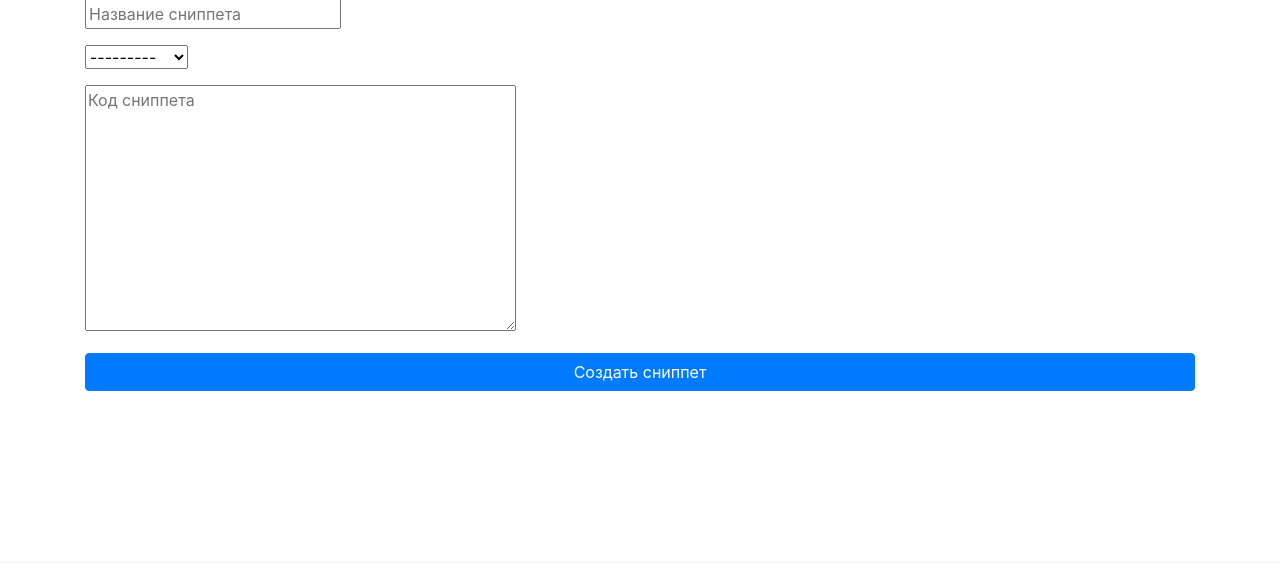
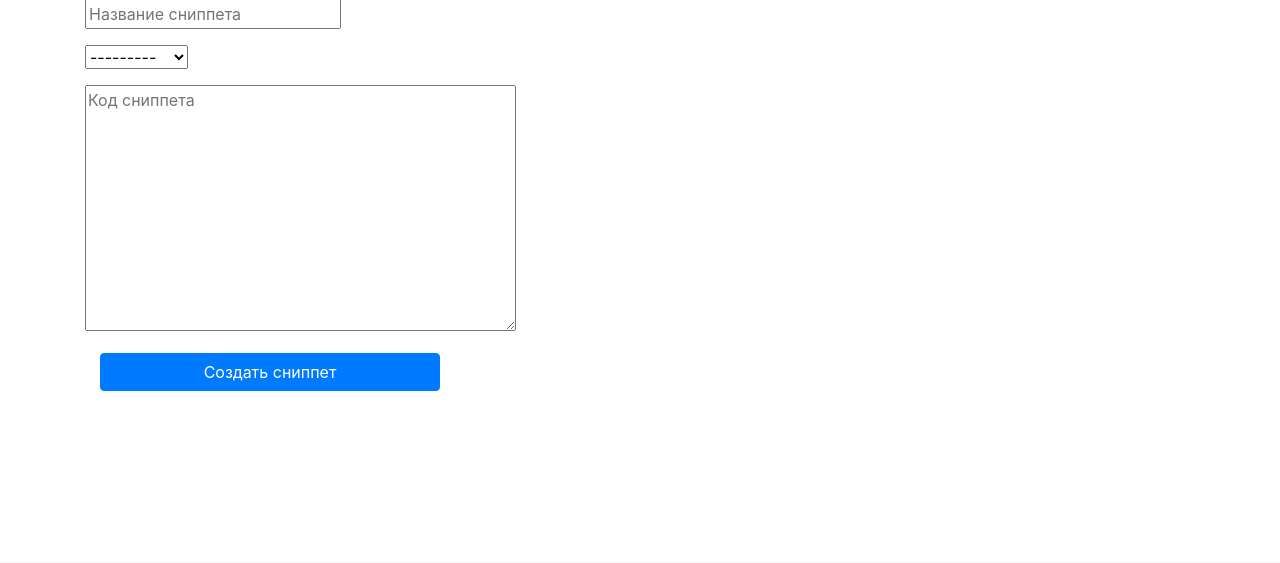
Before and after one commit to Saabenko/Snippets_03032025, a Django app: page /snippets/add in a window 1280 px wide. Shown: the part 158-721 px from the top of the page. Run offline with Django 3.2, Linux system fonts and the light colour scheme; some libraries are stand-ins or nearby versions.

Commit message:
Change SnippetForm_fix-bug

```diff
--- a/templates/pages/add_snippet.html
+++ b/templates/pages/add_snippet.html
@@ -17,7 +17,7 @@
                     {% csrf_token %}
                         {{ form.as_p }}
                     <div class="form_group_row">
-                        <div class col-6>
+                        <div class="col-4">
                             <input type="submit" class="btn btn-primary btn-block" value="Создать сниппет"/>
                         </div>
                     </div>
```
